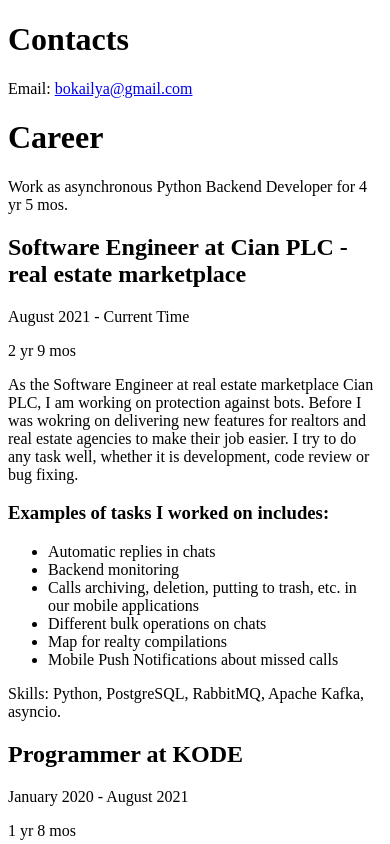
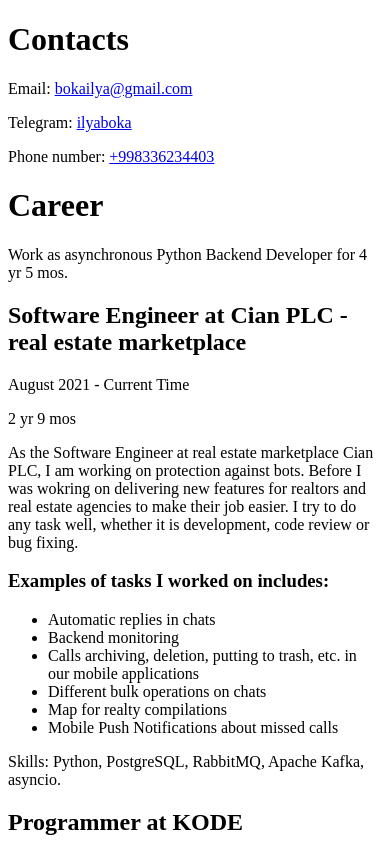
Before and after one commit to ilyaboka/ilyaboka.github.io, a plain HTML site: page index.html in a window 390 px wide. Shown: the top 844 px of the page. Drawn offline with Linux system fonts and the light colour scheme.

Commit message:
Added telegram link and phone number

```diff
--- a/index.html
+++ b/index.html
@@ -9,6 +9,8 @@
             Email:
             <a href="mailto:bokailya@gmail.com">bokailya@gmail.com</a>
         </p>
+        <p>Telegram: <a href="https://t.me/ilyaboka">ilyaboka</a></p>
+        <p>Phone number: <a href="tel:+998336234403">+998336234403</a></p>
 
         <h1>Career</h1>
 
```
